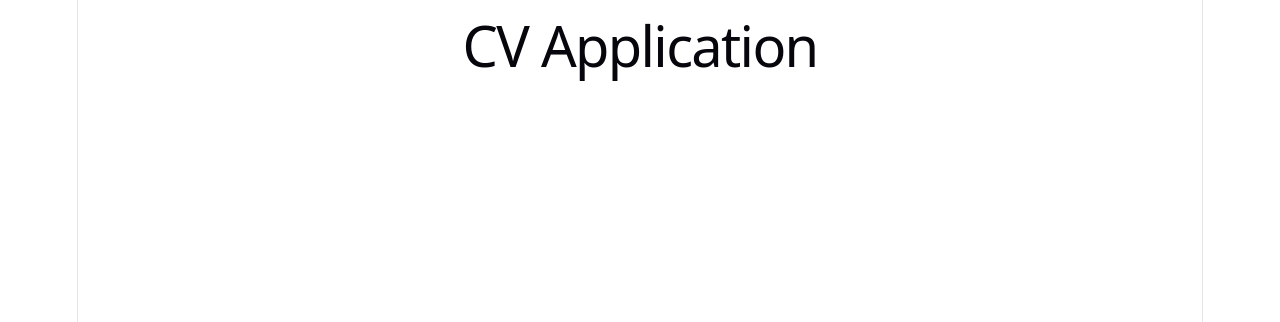
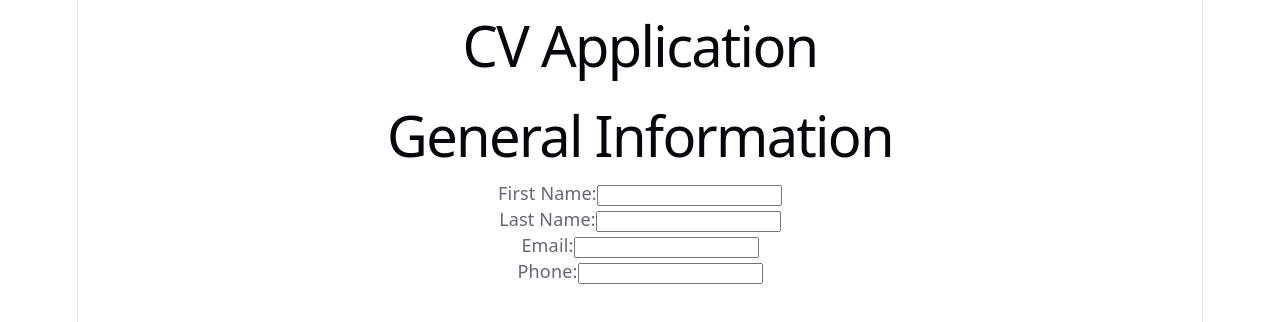
Before and after one commit to AleixMJ/TOP---Project-CV-Application, a React (Vite) app: page / in a window 1280 px wide. Shown: the top 322 px of the page. Built offline with nearby package versions, Linux system fonts and the light colour scheme.

Commit message:
feat: create main structure of the General component

```diff
--- a/src/App.jsx
+++ b/src/App.jsx
@@ -1,4 +1,5 @@
 import './App.css'
+import General from './components/General.jsx'
 
 function App() {
 
@@ -6,6 +7,7 @@ function App() {
   return (
     <>
       <h1>CV Application</h1>
+      <General />
     </>
   )
 }
--- a/src/components/General.jsx
+++ b/src/components/General.jsx
@@ -0,0 +1,49 @@
+import { useState } from "react";
+
+export default function General() {
+    const [details, setDetails] = useState({
+        name:"", surname:"", email:"", phone:""})
+
+    function handleChange(e) {
+        const { name, value} = e.target;
+        setDetails((prev) => ({...prev, [name]: value}))
+    }
+
+    return (
+    <>
+        <h1>General Information</h1>
+        <label>
+            First Name:
+            <input
+                name="name"
+                value={details.name}
+                onChange={handleChange}
+            />
+        </label>
+        <label>
+            Last Name:
+            <input
+                name="surname"
+                value={details.surname}
+                onChange={handleChange}
+            />
+        </label>
+        <label>
+            Email:
+            <input
+                name="email"
+                value={details.email}
+                onChange={handleChange}
+            />
+        </label>
+        <label>
+            Phone:
+            <input
+                name="phone"
+                value={details.phone}
+                onChange={handleChange}
+            />
+        </label>
+    </>
+    )
+}
```
